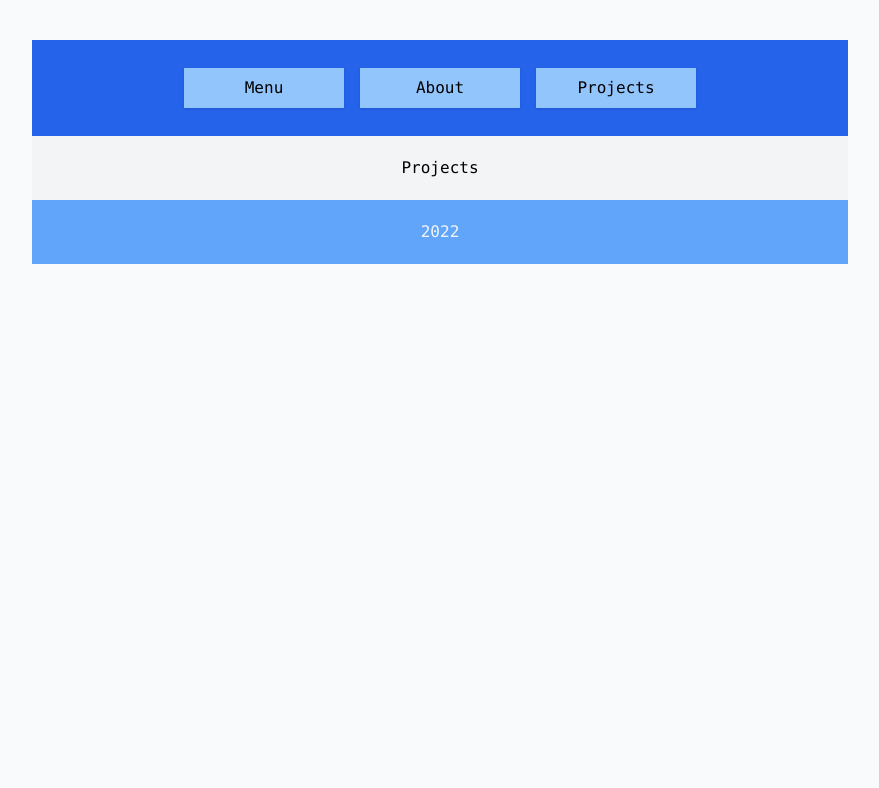
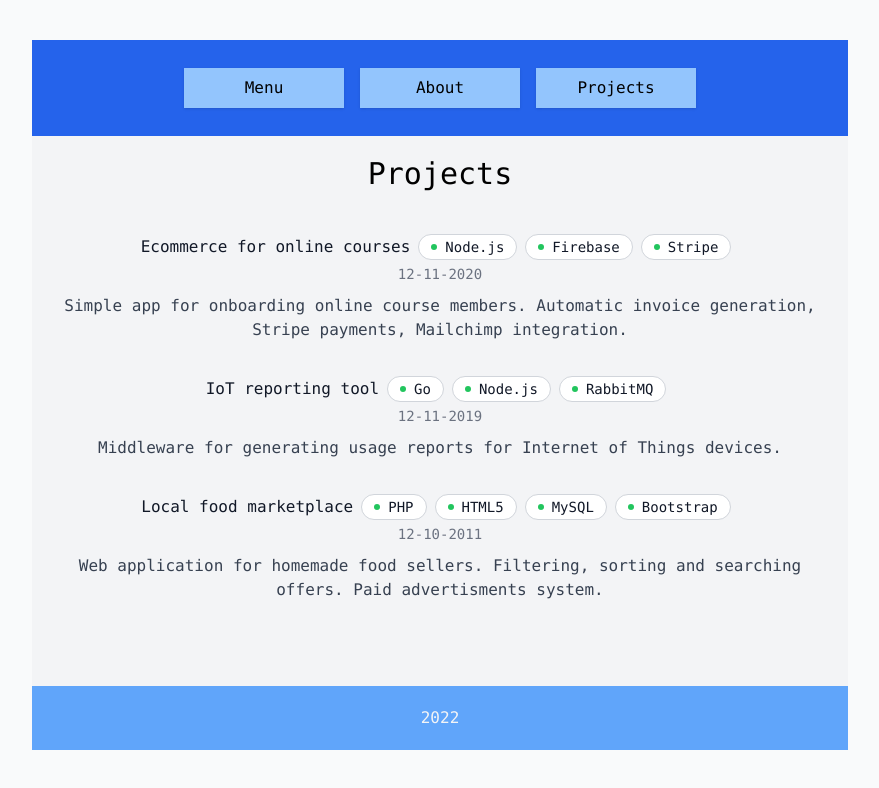
Before and after one commit to konojack/nextjs-blog, a Next.js app: page /projects in a window 1280 px wide. Shown: the top 788 px of the page, without its empty margins (200-1079 px from the left). Built offline with nearby package versions, Linux system fonts and the light colour scheme.

Commit message:
Creating getList() function for reading Files inside _projects dir

```diff
--- a/components/Layout.js
+++ b/components/Layout.js
@@ -13,7 +13,7 @@
         {links.map((link) => {
           return (
             <Link href={link.href} key={link.id}>
-              <a className="shadow md:w-40 bg-blue-300 p-2 m-2 text-center hover:bg-gray-400">
+              <a className="shadow md:w-40 bg-blue-300 p-2 m-2 text-center hover:bg-blue-200 transition ease-in duration-300">
                 {link.label}
               </a>
             </Link>
--- /dev/null
+++ b/lib/markdownParser.js
@@ -0,0 +1,19 @@
+import { join } from 'path';
+import fs from 'fs';
+import matter from 'gray-matter';
+
+export const getList = (path) => {
+  const directory = join(process.cwd(), path);
+  const files = fs.readdirSync(directory);
+
+  return files.map((file) => {
+    const fullPath = join(directory, file);
+    const fileContents = fs.readFileSync(fullPath, 'utf8');
+    const { data } = matter(fileContents);
+    return {
+      ...data,
+      slug: file.replace('.md', ''),
+      createdAt: data.date ? Number(new Date(data.date)) : null
+    };
+  });
+};
--- a/package.json
+++ b/package.json
@@ -15,6 +15,7 @@
     "eslint-plugin-prettier": "^4.2.1",
     "eslint-plugin-react": "^7.31.8",
     "eslint-plugin-react-hooks": "^4.6.0",
+    "gray-matter": "^4.0.3",
     "next": "12.3.1",
     "postcss": "^8.4.17",
     "react": "18.2.0",
--- a/pages/index.js
+++ b/pages/index.js
@@ -1,5 +1,5 @@
 Home.title = 'Main Page';
 
 export default function Home() {
-  return <div>HOME!</div>;
+  return <div className="hover:animate-pulse">HOME!</div>;
 }
--- a/pages/projects.js
+++ b/pages/projects.js
@@ -1,7 +1,54 @@
-import React from 'react';
+import { getList } from 'lib/markdownParser';
 
-const Projects = () => {
-  return <div>Projects</div>;
+export const getStaticProps = () => {
+  const projects = getList('_projects');
+  return {
+    props: {
+      projects
+    }
+  };
+};
+
+const Projects = ({ projects }) => {
+  console.log(projects);
+  return (
+    <div>
+      <h1 className="text-center text-3xl mb-10">Projects</h1>
+      <ul className="mb-8">
+        {projects.map((project) => (
+          <li key={project.slug}>
+            <div className="relative pb-8">
+              <div className="relative flex items-start space-x-3">
+                <div className="min-w-0 flex-1 py-0">
+                  <div className="text-md text-gray-500">
+                    <div>
+                      <b className="font-medium text-gray-900 mr-2">{project.title}</b>
+                      {project.tags.map((tag, tagId) => (
+                        <span
+                          key={tagId}
+                          className="mr-2 my-0.5 relative inline-flex items-center bg-white rounded-full border border-gray-300 px-3 py-0.5 text-sm">
+                          <div className="absolute flex-shrink-0 flex items-center justify-center">
+                            <span
+                              className="h-1.5 w-1.5 rounded-full bg-green-500"
+                              aria-hidden="true"></span>
+                          </div>
+                          <div className="ml-3.5 font-medium text-gray-900">{tag}</div>
+                        </span>
+                      ))}
+                    </div>
+                    <span className="whitespace-nowrap rounded- text-sm">{project.date}</span>
+                  </div>
+                  <div className="mt-2 text-gray-700">
+                    <p>{project.description}</p>
+                  </div>
+                </div>
+              </div>
+            </div>
+          </li>
+        ))}
+      </ul>
+    </div>
+  );
 };
 
 export default Projects;
```
Also changed, not shown: 1 other file (tests, documents, lock files or other folders).
